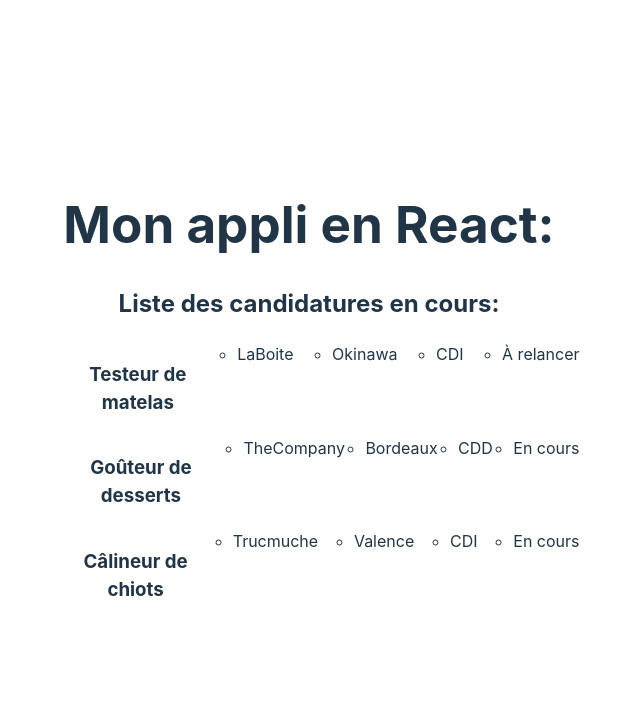
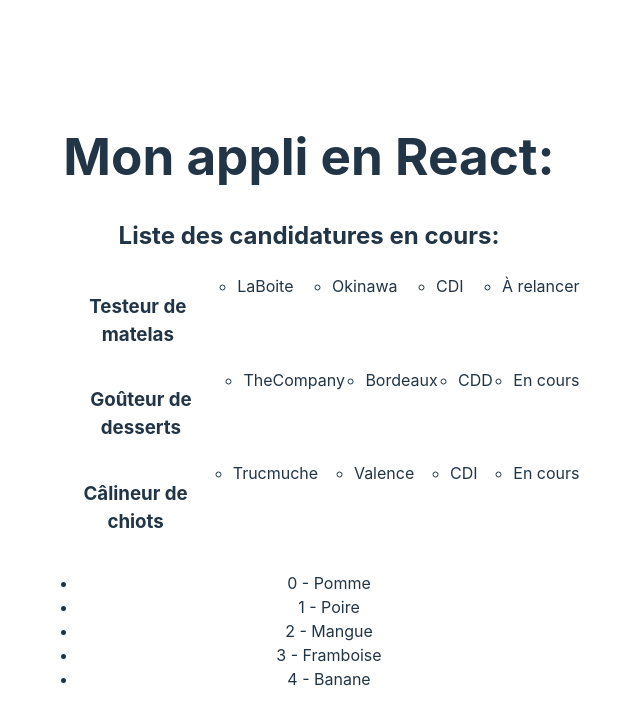
Before and after one commit to DianeBinsztok/Vite-example-app, a React (Vite) app: page / in a window 1280 px wide. Shown: the top 724 px of the page, without its empty margins (331-971 px from the left). Built offline with nearby package versions, Linux system fonts and the light colour scheme.

Commit message:
Passing props 4: passing a function as props (no parameter)

```diff
--- a/src/App.tsx
+++ b/src/App.tsx
@@ -1,5 +1,6 @@
 import './App.css'
 import ApplicationsList from './components/ApplicationsList'
+import ListComponent from './components/ListComponent';
 
 function App() {
 
@@ -26,13 +27,16 @@ function App() {
         status:"En cours"
     }
   ];
+  let testItems = ["Pomme","Poire","Mangue","Framboise","Banane"];
 
   return (
     <>
     <h1>Mon appli en React:</h1>
     <ApplicationsList
     heading="Liste des candidatures en cours:"
-    items = {myItems}/>
+    items = {myItems}
+    />
+    <ListComponent items = {testItems} onSelectItem = {()=>{console.log("Selected!")}}/>
     </>
   )
 }
--- a/src/components/Application.tsx
+++ b/src/components/Application.tsx
@@ -1,4 +1,5 @@
 function Application({title, company, city, contract, status}:{title:string, company:string, city:string, contract:string, status:string}){
+
     return(
         <li style={{display:"flex", justifyContent:"space-between"}}>
             <h3>{title}</h3>
--- a/src/components/ListComponent.tsx
+++ b/src/components/ListComponent.tsx
@@ -1,8 +1,12 @@
 import { useState } from 'react';
 import '../styles/listComponent.css';
 
-function ListComponent(){
-    let items = ["Pomme","Poire","Mangue","Framboise","Banane"];
+interface Props{
+    items:string[];
+    onSelectItem:()=>void
+}
+
+function ListComponent({items, onSelectItem}:Props){
     const [selectedIndex, setSelectedIndex] = useState(-1);
 
 
@@ -14,7 +18,12 @@ function ListComponent(){
             {items.map((item, index) =>
             <li key={index}
             className={selectedIndex === index ? "active" : ""}
-            onClick={()=>{setSelectedIndex(index)}}
+            onClick={
+                ()=>{
+                    setSelectedIndex(index);
+                    onSelectItem()
+                }
+            }
             >
                 {index} - {item}
             </li>)}
```
Also changed, not shown: src/components/ApplicationsList.tsx (+5 -6 lines).
